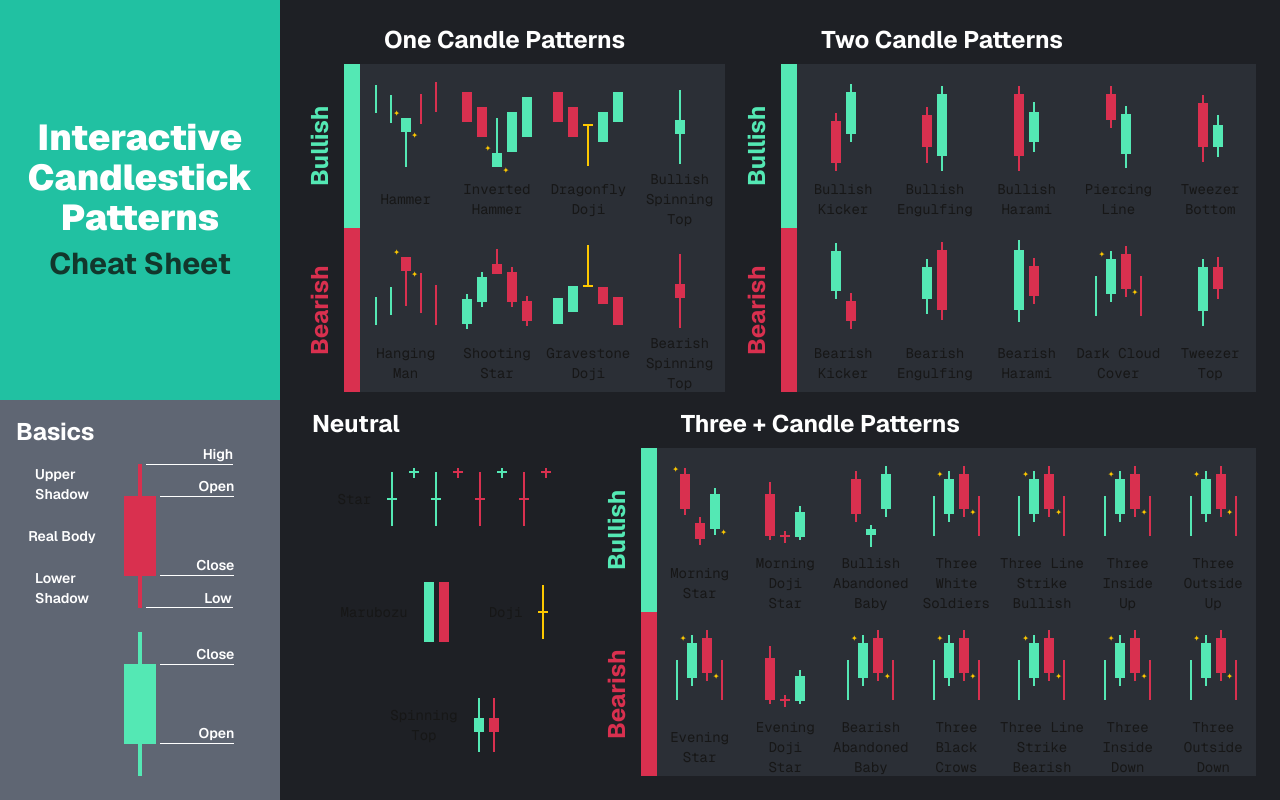
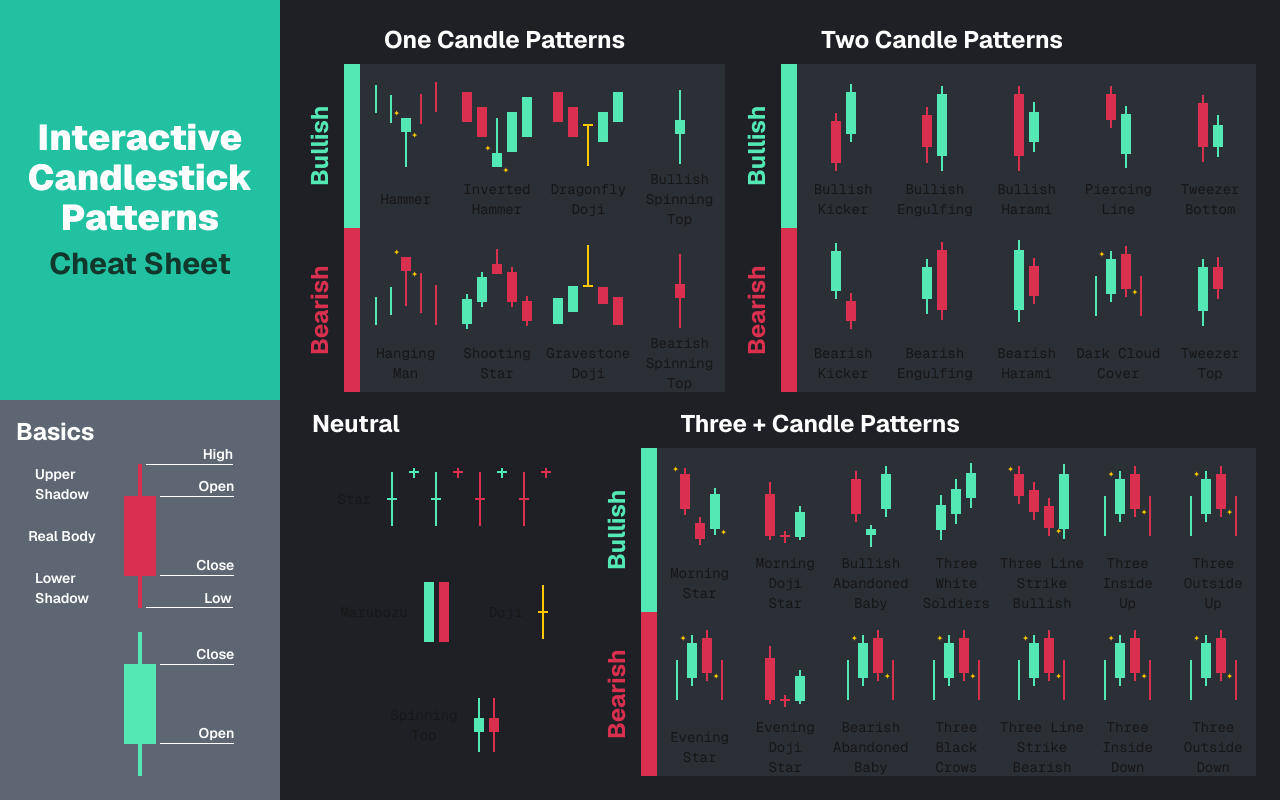
Before and after one commit to borakilicoglu/candlix, a Next.js app: page / in a window 1280 px wide. Built offline with nearby package versions, Linux system fonts and the light colour scheme.

Commit message:
Make project great again

```diff
--- a/app/components/patterns/threeCandlePatterns/ThreeLineStrikeBullish.tsx
+++ b/app/components/patterns/threeCandlePatterns/ThreeLineStrikeBullish.tsx
@@ -5,40 +5,42 @@ export default function ThreeLineStrikeBullish({ title }: { title?: string }) {
   return (
     <PatternWrapper title={title}>
       <Candle
-        color="green"
-        wickTop={15}
-        bodyWidth={2}
-        bodyHeight={5}
-        wickBottom={20}
+        color="red"
+        wickTop={8}
+        wickBottom={8}
+        bodyWidth={10}
+        bodyHeight={22}
         offsetX={0}
-        offsetY={15}
-      />
-      <Candle
-        color="green"
-        wickTop={8}
-        bodyHeight={35}
-        wickBottom={8}
-        offsetX={0}
-        offsetY={-5}
+        offsetY={-16}
         stars={[{ position: "top-left" }]}
       />
       <Candle
         color="red"
         wickTop={8}
-        bodyHeight={35}
         wickBottom={8}
+        bodyWidth={10}
+        bodyHeight={22}
         offsetX={0}
-        offsetY={-10}
+        offsetY={0}
+      />
+      <Candle
+        color="red"
+        wickTop={8}
+        wickBottom={8}
+        bodyWidth={10}
+        bodyHeight={22}
+        offsetX={0}
+        offsetY={16}
         stars={[{ position: "bottom-right" }]}
       />
       <Candle
-        color="red"
-        wickTop={15}
-        bodyWidth={2}
-        bodyHeight={5}
-        wickBottom={20}
+        color="green"
+        wickTop={10}
+        wickBottom={10}
+        bodyWidth={10}
+        bodyHeight={55}
         offsetX={0}
-        offsetY={15}
+        offsetY={0}
       />
     </PatternWrapper>
   );
--- a/app/components/patterns/threeCandlePatterns/ThreeWhiteSoldiers.tsx
+++ b/app/components/patterns/threeCandlePatterns/ThreeWhiteSoldiers.tsx
@@ -6,39 +6,30 @@ export default function ThreeWhiteSoldiers({ title }: { title?: string }) {
     <PatternWrapper title={title}>
       <Candle
         color="green"
-        wickTop={15}
-        bodyWidth={2}
-        bodyHeight={5}
-        wickBottom={20}
+        wickTop={10}
+        wickBottom={10}
+        bodyWidth={10}
+        bodyHeight={25}
         offsetX={0}
-        offsetY={15}
+        offsetY={16}
       />
       <Candle
         color="green"
-        wickTop={8}
-        bodyHeight={35}
-        wickBottom={8}
+        wickTop={10}
+        wickBottom={10}
+        bodyWidth={10}
+        bodyHeight={25}
         offsetX={0}
-        offsetY={-5}
-        stars={[{ position: "top-left" }]}
+        offsetY={0}
       />
       <Candle
-        color="red"
-        wickTop={8}
-        bodyHeight={35}
-        wickBottom={8}
+        color="green"
+        wickTop={10}
+        wickBottom={10}
+        bodyWidth={10}
+        bodyHeight={25}
         offsetX={0}
-        offsetY={-10}
-        stars={[{ position: "bottom-right" }]}
-      />
-      <Candle
-        color="red"
-        wickTop={15}
-        bodyWidth={2}
-        bodyHeight={5}
-        wickBottom={20}
-        offsetX={0}
-        offsetY={15}
+        offsetY={-16}
       />
     </PatternWrapper>
   );
```
